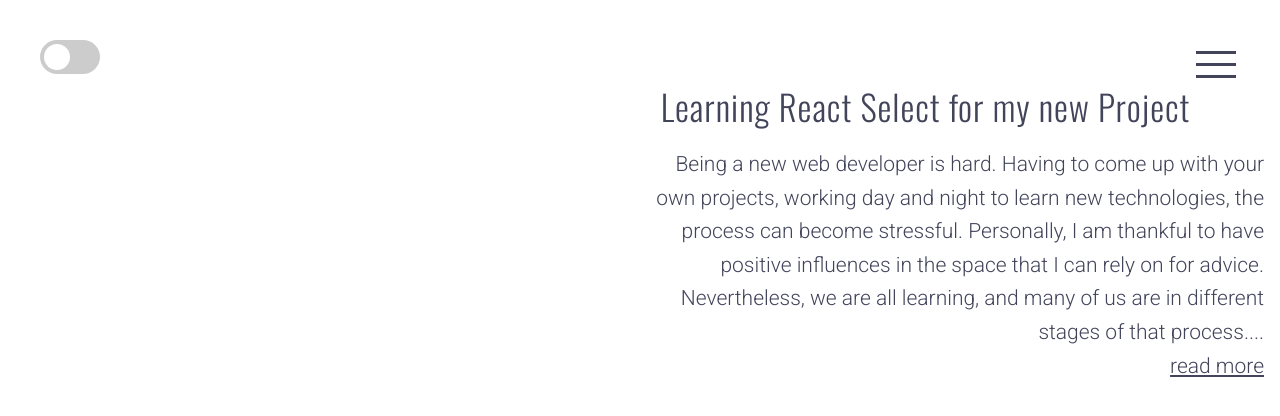
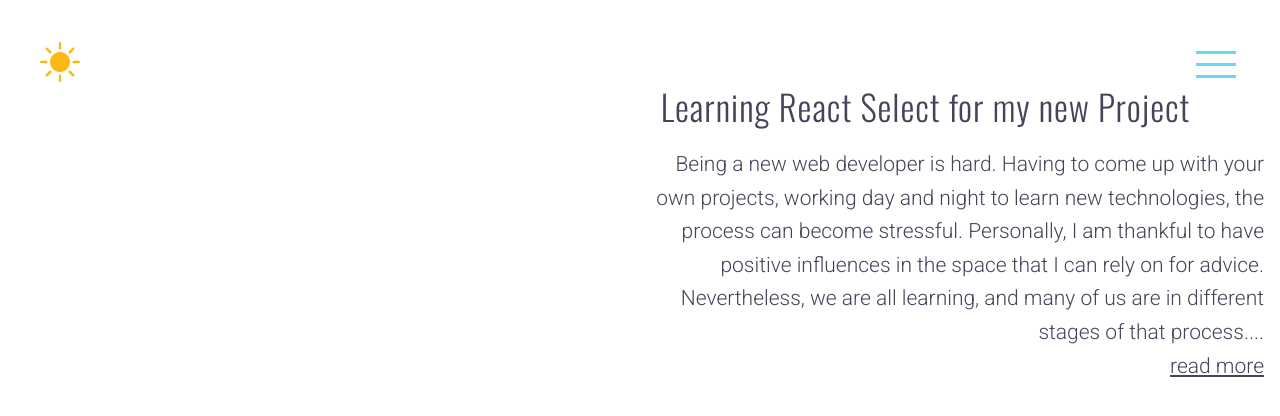
Before and after one commit to BostonRohan/portfolio, a React (Create React App) app: page /blog in a window 1280 px wide. Shown: the top 416 px of the page. Built offline with nearby package versions, Linux system fonts and the light colour scheme.

Commit message:
added styles

```diff
--- a/src/Components/About/styles.css
+++ b/src/Components/About/styles.css
@@ -19,6 +19,8 @@
   text-align: right;
 }
 .about-icons {
+  position: relative;
+  z-index: 3;
   float: left;
   display: flex;
   min-width: 50%;
@@ -28,3 +30,18 @@
   font-size: var(--fs-icons-sm);
   color: var(--about-icon-color);
 }
+
+@media screen and (max-width: 43.75em) {
+  .personal-photo {
+    max-width: 100%;
+    shape-outside: none;
+    float: none;
+    margin: 0;
+  }
+  .about-icons {
+    min-width: 100%;
+  }
+  .about-me {
+    text-align: center;
+  }
+}
--- a/src/Components/Contact/Contact.js
+++ b/src/Components/Contact/Contact.js
@@ -24,6 +24,7 @@ function Contact() {
   };
   return (
     <div className="Contact">
+      <h1>Contact Me</h1>
       <form ref={form} onSubmit={handleSubmit}>
         <input
           id="name"
--- a/src/Components/Contact/styles.css
+++ b/src/Components/Contact/styles.css
@@ -5,6 +5,14 @@
   flex-direction: column;
   justify-content: center;
   padding: 5em;
+}
+.Contact h1 {
+  font-size: 5rem;
+  padding: 0.5em;
+  font-family: var(--ff-accent);
+  letter-spacing: 1px;
+  flex-direction: row;
+  margin: 0 auto;
 }
 form {
   display: flex;
@@ -56,3 +64,16 @@ input[type="submit"] {
   color: #fff;
   text-decoration: none;
 }
+@media screen and (max-width: 75em) {
+  .Contact h1 {
+    font-size: 3rem;
+  }
+}
+@media screen and (max-width: 32em) {
+  .Contact h1 {
+    padding: 0;
+  }
+  .Contact {
+    padding: 1em;
+  }
+}
--- a/src/Components/Footer/styles.css
+++ b/src/Components/Footer/styles.css
@@ -21,6 +21,7 @@
 .column h3 {
   padding-bottom: 2rem;
   color: var(--secondary-color);
+  font-size: 1.75rem;
 }
 .credit-row {
   text-align: center;
@@ -41,6 +42,7 @@
   }
   .column h3 {
     padding-bottom: 0.5rem;
+    font-size: initial;
   }
   .credit-row p {
     text-align: right;
--- a/src/Components/Home/styles.css
+++ b/src/Components/Home/styles.css
@@ -20,12 +20,14 @@
   position: relative;
   left: 1em;
   padding: 0.75em;
-  border-radius: 0.8em;
+  font-size: 1em;
+  letter-spacing: 0.5px;
+  border-radius: 1em;
   border: none;
   background-color: var(--primary-color);
   color: var(--secondary-color);
   font-weight: bolder;
-  border: 2px solid var(--secondary-color);
+  border: 1px solid var(--secondary-color);
 }
 .title-section button:hover {
   opacity: 0.8;
--- a/src/Components/Nav/Toggle/Toggle.js
+++ b/src/Components/Nav/Toggle/Toggle.js
@@ -24,15 +24,9 @@ function Toggle() {
   return (
     <div className="toggle">
       {toggle === "light" ? (
-        <label className="switch">
-          <input type="checkbox" onClick={handleClick} />
-          <span className="slider round" />
-        </label>
+        <i className="bi bi-brightness-high-fill" onClick={handleClick}></i>
       ) : (
-        <label className="switch">
-          <input type="checkbox" onClick={handleClick} defaultChecked />
-          <span className="slider round" />
-        </label>
+        <i className="bi bi-moon-fill" onClick={handleClick}></i>
       )}
     </div>
   );
--- a/src/Components/Nav/Toggle/styles.css
+++ b/src/Components/Nav/Toggle/styles.css
@@ -2,52 +2,15 @@
   margin: 2.5em;
   float: left;
 }
-.switch {
-  position: relative;
-  display: inline-block;
-  width: 3.75em;
-  height: 2.125em;
+.toggle i {
+  font-size: 2.5rem;
 }
-/*Hide default HTML checkbox */
-.switch input {
-  opacity: 0;
-  width: 0;
-  height: 0;
+.bi.bi-brightness-high-fill {
+  color: #fdb813;
 }
-.slider {
-  position: absolute;
+.bi.bi-moon-fill {
+  color: #f4f1c9;
+}
+.toggle i:hover {
   cursor: pointer;
-  top: 0;
-  left: 0;
-  right: 0;
-  bottom: 0;
-  background-color: #ccc;
-  -webkit-transition: 0.4s;
-  transition: 0.4s;
 }
-.slider:before {
-  position: absolute;
-  content: "";
-  height: 1.625em;
-  width: 1.625em;
-  left: 0.25em;
-  bottom: 0.25em;
-  background-color: white;
-  -webkit-transition: 0.4s;
-  transition: 0.4s;
-  border-radius: 50%;
-}
-input:checked + .slider {
-  background-color: var(--primary-color);
-}
-input:focus + .slider {
-  box-shadow: 0 0 1px var(--secondary-color);
-}
-input:checked + .slider:before {
-  -webkit-transform: translateX(1.625em);
-  -ms-transform: translateX(1.625em);
-  transform: translateX(1.625em);
-}
-.slider.round {
-  border-radius: 2.125em;
-}
--- a/src/Components/Nav/styles.css
+++ b/src/Components/Nav/styles.css
@@ -17,7 +17,7 @@
 .hamburger-react {
   float: right;
   margin: 2.5em;
-  color: var(--nav-color);
+  color: var(--primary-color);
 }
 .nav-elements {
   display: flex;
--- a/src/Components/Pages/Project/styles.css
+++ b/src/Components/Pages/Project/styles.css
@@ -16,7 +16,7 @@
   padding-top: 0.25em;
 }
 .project-video {
-  max-width: 80%;
+  max-width: 100%;
   margin: 0 auto;
   padding: 1em;
 }
@@ -32,17 +32,28 @@
 .project-icons-large {
   display: block;
   font-size: 1.5rem;
-  margin: 0.5em;
   color: var(--card-color);
 }
 .project-icons-large i {
-  margin: 1em;
+  margin: 0.5em;
 }
 .project-icons-large i:hover {
   cursor: pointer;
 }
 .Project button {
   display: none;
+}
+.Project .buttons {
+  justify-content: flex-end;
+  max-width: 99%;
+}
+.buttons button {
+  border-radius: 0.9375rem;
+  padding: 0.5em;
+}
+.buttons button:hover {
+  opacity: 0.7;
+  cursor: pointer;
 }
 .Project .github-repo {
   background-color: var(--primary-color);
@@ -59,12 +70,4 @@
   .Project button {
     display: block;
   }
-  .buttons button {
-    border-radius: 0.9375rem;
-    padding: 0.5em;
-  }
-  .buttons button:hover {
-    opacity: 0.7;
-    cursor: pointer;
-  }
 }
--- a/src/Components/Projects/Projects.js
+++ b/src/Components/Projects/Projects.js
@@ -1,30 +1,11 @@
-import React, { useState, useEffect } from "react";
+import React, { useState } from "react";
 import { Link } from "react-router-dom";
-import { motion, useAnimation } from "framer-motion";
-import { useInView } from "react-intersection-observer";
 import { openInNewTab } from "../../Utils/openTab";
 import { projectInfo } from "./projectInfo";
 import "./styles.css";
 
 function Projects() {
   const [index, setIndex] = useState(0);
-  const { inView, ref } = useInView();
-  const buttonAnimation = useAnimation();
-  useEffect(() => {
-    if (inView) {
-      buttonAnimation.start({
-        opacity: 1,
-        transition: {
-          easeIn: 2,
-          duration: 2,
-        },
-      });
-    } else {
-      buttonAnimation.start({
-        opacity: 0,
-      });
-    }
-  }, [inView, buttonAnimation]);
   return (
     <div className="Projects">
       <div className="box-1">
@@ -48,7 +29,7 @@ function Projects() {
             onClick={() => openInNewTab(projectInfo[index].liveSiteLink)}
           ></i>
         </section>
-        <motion.section animate={buttonAnimation} className="buttons">
+        <section className="buttons">
           <button
             className="github-repo"
             onClick={() => openInNewTab(projectInfo[index].repoLink)}
@@ -61,9 +42,9 @@ function Projects() {
           >
             <i className="bi bi-box-arrow-up-right"></i> Live Site
           </button>
-        </motion.section>
+        </section>
       </div>
-      <div className="box-2" ref={ref}>
+      <div className="box-2">
         <Link to={`/projects/${projectInfo[index + 1].id}`}>
           <video
             playsInline
@@ -84,7 +65,7 @@ function Projects() {
           ></i>
         </section>
         <p>{projectInfo[index + 1].description}</p>
-        <motion.section animate={buttonAnimation} className="buttons">
+        <section className="buttons">
           <button
             className="github-repo"
             onClick={() => openInNewTab(projectInfo[index + 1].repoLink)}
@@ -97,7 +78,7 @@ function Projects() {
           >
             <i className="bi bi-box-arrow-up-right"></i> Live Site
           </button>
-        </motion.section>
+        </section>
       </div>
       <section className="view-more">
         <h3
--- a/src/Components/Projects/styles.css
+++ b/src/Components/Projects/styles.css
@@ -13,10 +13,34 @@
   padding: 1rem;
   box-shadow: 5px 5px 15px -8px #000000;
   text-align: center;
+  position: relative;
   max-width: 100%;
   max-height: 45%;
   background-color: var(--card-color);
   border-radius: 0.5rem;
+}
+.buttons {
+  display: flex;
+  flex-direction: row;
+  gap: 1em;
+  min-width: 95%;
+}
+.box-1 .buttons {
+  justify-content: flex-end;
+}
+.github-repo {
+  border: 1px solid var(--primary-color);
+  background-color: var(--github-repo-button-color);
+  color: var(--github-repo-button-text-color);
+}
+.live-site {
+  border: 1px solid var(--secondary-color);
+  background-color: white;
+  color: var(--secondary-color);
+}
+.github-repo,
+.live-site {
+  font-size: 1.25rem;
 }
 video {
   max-width: 90%;
@@ -38,6 +62,7 @@ video {
   justify-content: center;
   gap: 1em;
   color: var(--github-repo-button-color);
+  font-size: 1.5rem;
 }
 .Projects p {
   display: none;
@@ -49,7 +74,7 @@ video {
   .box-1,
   .box-2 {
     max-height: 40%;
-    max-width: 90%;
+    max-width: 95%;
   }
   video {
     max-width: 50%;
@@ -61,45 +86,16 @@ video {
   .box-2 video {
     float: right;
   }
-  .Projects {
-    padding: 5em;
-  }
   .project-icons {
     display: none;
   }
-  .Projects div p {
+  .Projects p {
     display: block;
+    margin: 0 auto;
+    text-align: center;
     color: var(--card-text-color);
   }
   .Projects button {
-    display: flex;
-    border-radius: 0.938em;
-    padding: 0.5em;
-  }
-  .Projects button i {
-    padding: 0;
-    margin: 0;
-  }
-  .buttons {
-    display: flex;
-    flex-direction: row;
-    gap: 1.5em;
-    justify-content: flex-end;
-    width: 100%;
-    padding: 0.5rem;
-  }
-  .github-repo,
-  .live-site {
-    color: var(--secondary-color);
-    gap: 0.5em;
-  }
-  .github-repo {
-    border: 1px solid var(--primary-color);
-    background-color: var(--github-repo-button-color);
-    color: var(--github-repo-button-text-color);
-  }
-  .live-site {
-    border: 1px solid white;
-    background-color: white;
+    display: block;
   }
 }
--- a/src/Universal.css
+++ b/src/Universal.css
@@ -3,10 +3,9 @@
   --primary-color: #61dafb;
   --secondary-color: #42445a;
   --tertiary-color: #f2a98d;
-  --title-color: white;
+  --title-color: var(--primary-color);
   --about-icon-color: var(--secondary-color);
   --text-color: var(--secondary-color);
-  --nav-color: var(--secondary-color);
   --card-color: var(--secondary-color);
   --card-text-color: white;
   --fs-xl: 24rem;
@@ -27,7 +26,6 @@
   --title-color: var(--secondary-color);
   --about-icon-color: white;
   --text-color: white;
-  --nav-color: var(--primary-color);
   --card-color: var(--primary-color);
   --card-text-color: var(--secondary-color);
   --loading-underline-color: white;
@@ -92,6 +90,7 @@ button,
 .instagram-icon,
 .twitter-icon,
 .reddit-icon,
+.linkedin-icon,
 .medium-icon:hover {
   cursor: pointer;
 }
@@ -110,3 +109,10 @@ button,
 .medium-icon:hover {
   color: black;
 }
+
+@media screen and (min-width: 93.75em) {
+  p {
+    font-size: 1.75rem;
+    line-height: 2;
+  }
+}
```
